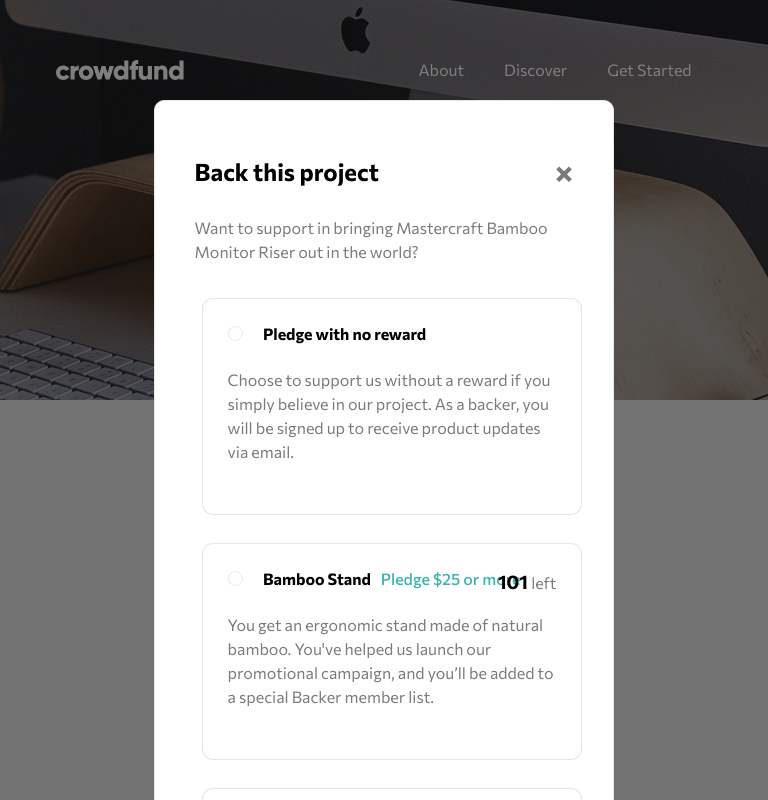
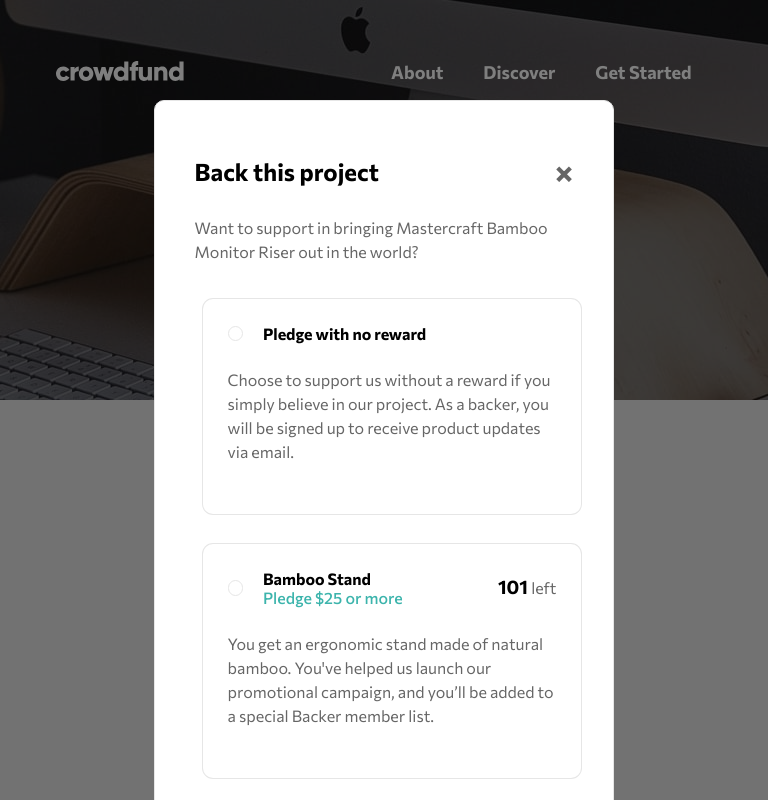
Before and after one commit to EdoriAtiri/Crowdfunding-Product-Page, a plain HTML site: page index.html in a window 768 px wide. Both pictures are taken after a click on the button "Back this project". Shown: the top 800 px of the page. Drawn offline with Linux system fonts and the light colour scheme.

Commit message:
accessibilty reforms

```diff
--- a/index.html
+++ b/index.html
@@ -4,6 +4,7 @@
     <meta charset="UTF-8" />
     <meta name="viewport" content="width=device-width, initial-scale=1.0" />
     <!-- displays site properly based on user's device -->
+
     <link rel="stylesheet" href="styles.css" />
     <link
       rel="icon"
@@ -23,12 +24,12 @@
     <img class="hamburger" src="images/icon-hamburger.svg" alt="Menu Button">
     <div class="menu_mobile">
       <a href="#about" class="links">About</a>
-      <a href="" class="links">Discover</a>
-      <a href="" class="links">Get Started</a>
+      <a href="#live_stats" class="links">Discover</a>
+      <a href="#header_hero" class="links">Get Started</a>
     </div>
     <div class="menu_desktop">
       <a href="#about" class="links">About</a>
-      <a class="links">Discover</a>
+      <a href="#live_stats" class="links">Discover</a>
       <a href="#header_hero" class="links">Get Started</a>
     </div>
   </div>
@@ -53,15 +54,15 @@
     <!-- Crowdfund Stats -->
     <section id="live_stats" class="card">
       <div class="amount">
-        <h2 id="current_total"></h2>
+        <p id="current_total"></p>
         <small>of $100,000</small>
       </div>
       <div class="backers">
-        <h2 id="no_of_backers"></h2>
+        <p id="no_of_backers"></p>
         <small>total backers</small>
       </div>
       <div class="days_left">
-        <h2 id="days_left">56</h2>
+        <p id="days_left">56</p>
         <small>days left</small>
       </div>
       <div class="progress">
--- a/styles.css
+++ b/styles.css
@@ -4,7 +4,7 @@
   --curve: 10px;
   --moderate_cyan: hsl(176, 50%, 47%);
   --dark_cyan: hsl(176, 72%, 28%);
-  --dark_gray: hsl(0, 0%, 48%);
+  --dark_gray: hsl(0, 0%, 40%);
   --light_gray: hsl(0, 0%, 90%);
 }
 
@@ -127,7 +127,7 @@ header {
 .header_bg::before {
   content: '';
   position: absolute;
-  background-color: rgba(0, 0, 0, 0.3);
+  background-color: rgba(0, 0, 0, 0.5);
   top: 0;
   left: 0;
   height: 400px;
@@ -243,7 +243,8 @@ header {
   width: 50%;
 }
 
-#live_stats h2 {
+#live_stats p {
+  color: #000;
   font-size: 2.5em;
   font-weight: 700;
   margin-bottom: 10px;
@@ -569,7 +570,7 @@ details[open] .small_circle {
 
 /* Media Queries///////////////////////// */
 
-@media screen and (min-width: 768px) {
+@media (min-width: 768px) {
   body {
     padding-top: 50px;
   }
@@ -596,9 +597,9 @@ details[open] .small_circle {
   }
 
   .links {
-    color: white;
-    font-size: 16px;
-    font-weight: 400;
+    color: #fff;
+    font-size: 18px;
+    font-weight: 600;
     margin: 0 20px 20px;
     padding: 0;
     text-decoration: none;
@@ -681,7 +682,6 @@ details[open] .small_circle {
 
   #about .card p {
     grid-column: 1 / span 3;
-    text-align: justify;
     margin: 0;
   }
 
@@ -773,7 +773,20 @@ details[open] .small_circle {
     font-size: 1em;
   }
 
-  #live_stats h2 {
+  #live_stats p {
     font-size: 1.5em;
   }
 }
+
+@media screen and (min-width: 690px) and (max-width: 980px) {
+  #back_this_product {
+    display: flex;
+    flex-direction: column;
+    align-items: flex-start;
+    justify-content: space-around;
+  }
+
+  #back_this_project .pledge_no {
+    margin-top: 5px;
+  }
+}
```
